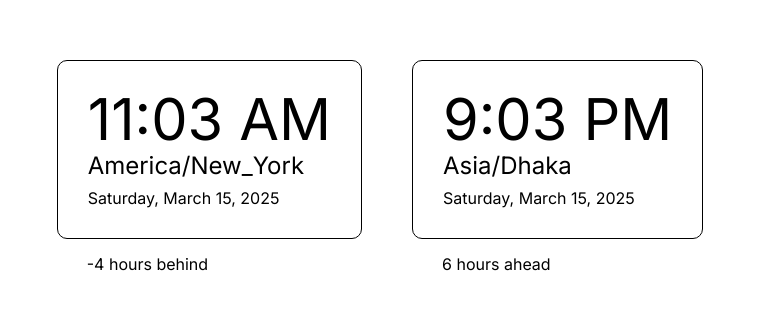
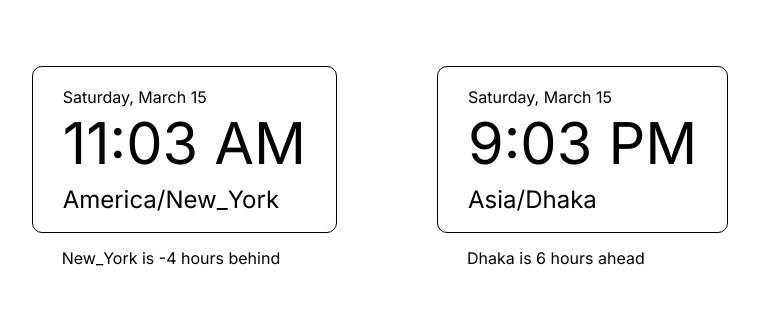
Before and after one commit to khanm3/world-clock, a React (Vite) app: page / in a window 1280 px wide. Shown: the part 233-542 px from the top of the page, without its empty margins (260-1019 px from the left). Built offline with nearby package versions, Linux system fonts and the light colour scheme.

Commit message:
Update styles

```diff
--- a/src/Clock.jsx
+++ b/src/Clock.jsx
@@ -1,7 +1,5 @@
 import { useState, useEffect, useRef } from "react"
 import { DateTime, Settings } from "luxon";
-
-
 
 export default function Clock({ tz }) {
     const dtRef = useRef(DateTime.local({ zone: tz }))
@@ -37,24 +35,32 @@ export default function Clock({ tz }) {
         return currentOffset - localOffset
     }
 
+    function getNonLocalCaption(offsetMinutes) {
+        const nonLocalRegion = dt.zoneName.slice(dt.zoneName.indexOf("/") + 1)
+        const offsetHours = offsetMinutes / 60
+        const direction = offsetMinutes < 0 ? "behind" : "ahead"
+        // return `${nonLocalRegion} is ${offsetHours} hours ${direction} of your current time zone!`
+        return `${nonLocalRegion} is ${offsetHours} hours ${direction}`
+    }
+
     const offset = getOffsetFromLocalZone()
     const caption = getOffsetFromLocalZone() === 0
         ? "Current time zone"
-        : `${offset / 60} hours ${offset < 0 ? "behind" : "ahead"}`
+        : getNonLocalCaption(offset)
 
     return (
         <div>
             <div className="clock-face">
+                <span className="date">{dt.toLocaleString({weekday: "long", month: "long", day: "numeric"})}</span>
+                <br />
                 <span className="time">{dt.toLocaleString(DateTime.TIME_SIMPLE)}</span>
                 <br/>
                 <span className="zone">{dt.zoneName}</span>
-                <br />
-                <span className="date">{dt.toLocaleString(DateTime.DATE_HUGE)}</span>
-                <br />
+
             </div>
-            <div className="clock-caption">
+            <span className="clock-caption">
                 {caption}
-            </div>
+            </span>
         </div>
     )
 }
--- a/src/index.css
+++ b/src/index.css
@@ -22,13 +22,13 @@ main {
 
 .clock-container {
   display: flex;
-  gap: 50px;
+  gap: 100px;
 }
 
 .clock-face {
   border: 1px solid #000;
   border-radius: 10px;
-  padding: 30px;
+  padding: 20px 30px;
 }
 
 .clock-face > span {
@@ -36,21 +36,24 @@ main {
   line-height: 1;
 }
 
+.date {
+  font-size: 1rem;
+  margin-bottom: 10px;
+}
+
 .time {
   font-size: 3.6rem;
-  margin-bottom: 5px;
+  margin-bottom: 16px;
 }
 
 .zone {
   font-size: 1.5rem;
-  margin-bottom: 10px;
-}
-
-.date {
-  font-size: 1rem;
 }
 
 .clock-caption {
+  display: inline-block;
   margin-top:15px;
   padding: 0 30px;
+  word-wrap: break-word;
+  width: 100%;
 }
```
